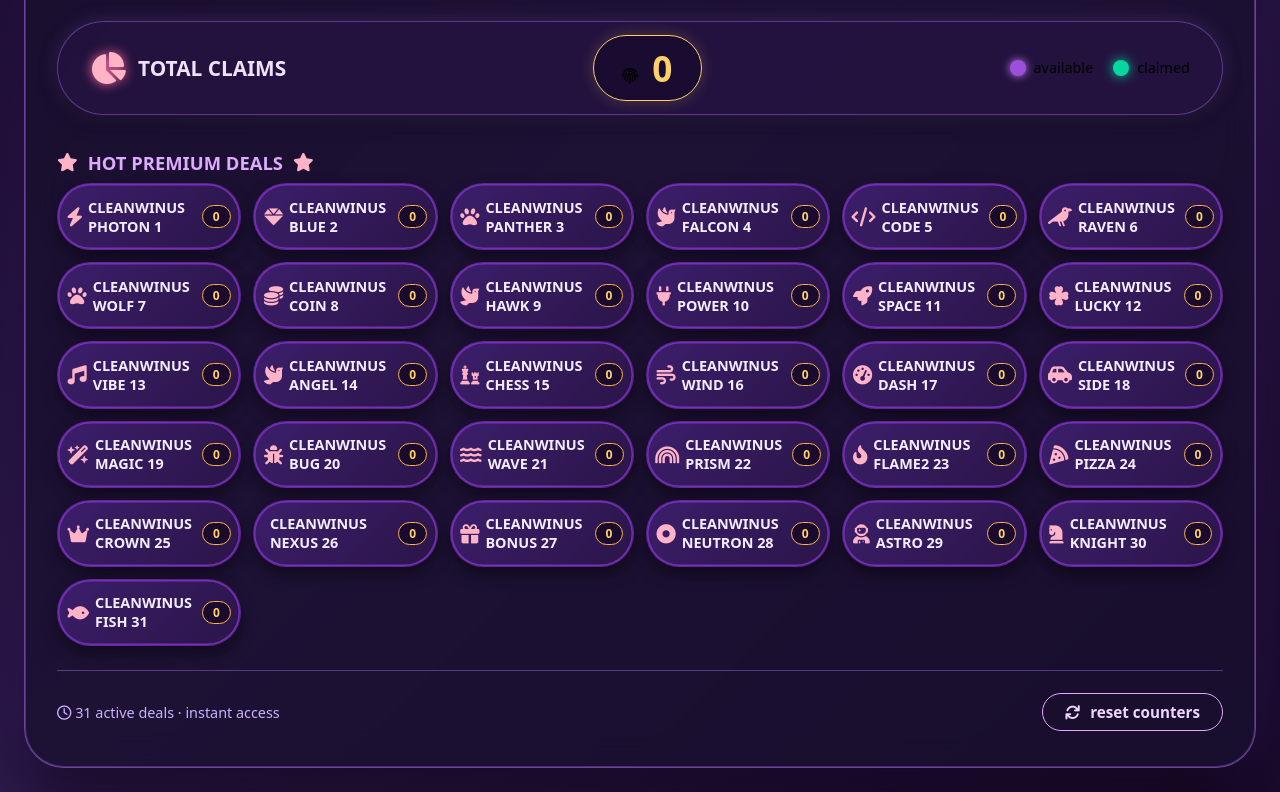
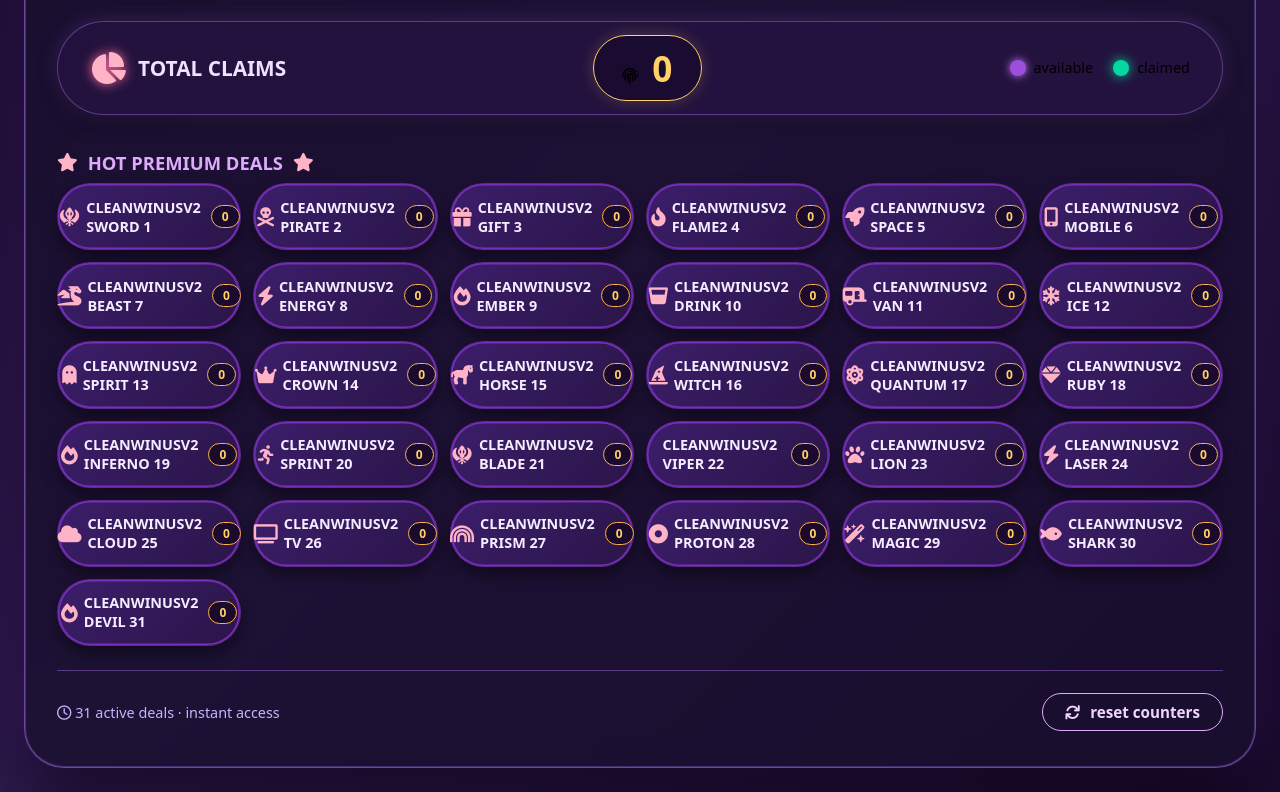
Before and after one commit to loveelywin/CleanwinUS, a plain HTML site: page index.html in a window 1280 px wide. Shown: the part 457-1249 px from the top of the page. Drawn offline with Linux system fonts and the light colour scheme.

Commit message:
Update index.html

```diff
--- a/index.html
+++ b/index.html
@@ -3,7 +3,7 @@
 <head>
     <meta charset="UTF-8">
     <meta name="viewport" content="width=device-width, initial-scale=1.0, user-scalable=yes">
-    <title>⚡ CleanwinUS · HOT DEALS 🔥</title>
+    <title>⚡ CleanwinUSv2 · HOT DEALS 🔥</title>
     <link rel="preconnect" href="https://cdnjs.cloudflare.com">
     <link rel="stylesheet" href="https://cdnjs.cloudflare.com/ajax/libs/font-awesome/6.0.0-beta3/css/all.min.css">
     <style>
@@ -245,7 +245,7 @@
 </head>
 <body>
 <div class="offer-card">
-    <h1><i class="fas fa-crown"></i> CleanwinUS DEAL ZONE <i class="fas fa-bolt"></i></h1>
+    <h1><i class="fas fa-crown"></i> CleanwinUSv2 DEAL ZONE <i class="fas fa-bolt"></i></h1>
     <div class="sub-head"><i class="fas fa-fire-flame-curved"></i> 31 PREMIUM OFFERS · ALL ACTIVE <i class="fas fa-gem"></i></div>
 
     <div class="popup-settings-wrapper">
@@ -276,67 +276,67 @@
     <div class="section-label"><i class="fas fa-star"></i> HOT PREMIUM DEALS <i class="fas fa-star"></i></div>
     <div class="btn-grid" id="offerGrid">
         <!-- 1 -->
-        <a href="https://asiafilm.org/4/e11b38a5bc826339ff587e1ff7a8f964" target="_blank" rel="noopener noreferrer" class="offer-btn" id="btn_1" bn="1"><i class="fas fa-bolt"></i> CLEANWINUS PHOTON 1 <span class="click-counter" id="count_1">0</span></a>
+        <a href="https://auctionr.org/4/154efc3e6eaf02e7adb689f0c8375cdc" target="_blank" rel="noopener noreferrer" class="offer-btn" id="btn_1" bn="1"><i class="fas fa-khanda"></i> CLEANWINUSV2 SWORD 1 <span class="click-counter" id="count_1">0</span></a>
         <!-- 2 -->
-        <a href="https://asiafilm.org/4/33823bb6db67cd4e7ef5aa6ab8348e7f" target="_blank" rel="noopener noreferrer" class="offer-btn" id="btn_2" bn="2"><i class="fas fa-gem"></i> CLEANWINUS BLUE 2 <span class="click-counter" id="count_2">0</span></a>
+        <a href="https://asiafilm.org/4/6b8cef6a465b108d446038cc2a9a5988" target="_blank" rel="noopener noreferrer" class="offer-btn" id="btn_2" bn="2"><i class="fas fa-skull-crossbones"></i> CLEANWINUSV2 PIRATE 2 <span class="click-counter" id="count_2">0</span></a>
         <!-- 3 -->
-        <a href="https://auctionr.org/4/75fbef25589ffed7433e7fa0af8d7cfb" target="_blank" rel="noopener noreferrer" class="offer-btn" id="btn_3" bn="3"><i class="fas fa-paw"></i> CLEANWINUS PANTHER 3 <span class="click-counter" id="count_3">0</span></a>
+        <a href="https://asiafilm.org/4/26a942e2437cceece5485082c283a18e" target="_blank" rel="noopener noreferrer" class="offer-btn" id="btn_3" bn="3"><i class="fas fa-gift"></i> CLEANWINUSV2 GIFT 3 <span class="click-counter" id="count_3">0</span></a>
         <!-- 4 -->
-        <a href="https://asiafilm.org/4/74a9e4c15f158169928850a4e80916de" target="_blank" rel="noopener noreferrer" class="offer-btn" id="btn_4" bn="4"><i class="fas fa-dove"></i> CLEANWINUS FALCON 4 <span class="click-counter" id="count_4">0</span></a>
+        <a href="https://auctionr.org/4/4120d97871f15b2549ebb78914216542" target="_blank" rel="noopener noreferrer" class="offer-btn" id="btn_4" bn="4"><i class="fas fa-fire-alt"></i> CLEANWINUSV2 FLAME2 4 <span class="click-counter" id="count_4">0</span></a>
         <!-- 5 -->
-        <a href="https://asiafilm.org/4/eda85b82909d99202afa60291e4947cd" target="_blank" rel="noopener noreferrer" class="offer-btn" id="btn_5" bn="5"><i class="fas fa-code"></i> CLEANWINUS CODE 5 <span class="click-counter" id="count_5">0</span></a>
+        <a href="https://auctionr.org/4/90f66f6cddf509b63a69c00570168ba6" target="_blank" rel="noopener noreferrer" class="offer-btn" id="btn_5" bn="5"><i class="fas fa-rocket"></i> CLEANWINUSV2 SPACE 5 <span class="click-counter" id="count_5">0</span></a>
         <!-- 6 -->
-        <a href="https://asiafilm.org/4/00f924eb24f6df15fd0846951a83d28d" target="_blank" rel="noopener noreferrer" class="offer-btn" id="btn_6" bn="6"><i class="fas fa-crow"></i> CLEANWINUS RAVEN 6 <span class="click-counter" id="count_6">0</span></a>
+        <a href="https://auctionr.org/4/d1afc6edff4092a7a55517267208795b" target="_blank" rel="noopener noreferrer" class="offer-btn" id="btn_6" bn="6"><i class="fas fa-mobile-alt"></i> CLEANWINUSV2 MOBILE 6 <span class="click-counter" id="count_6">0</span></a>
         <!-- 7 -->
-        <a href="https://asiafilm.org/4/70a540a40e2fed3b73490762b51c8bd2" target="_blank" rel="noopener noreferrer" class="offer-btn" id="btn_7" bn="7"><i class="fas fa-paw"></i> CLEANWINUS WOLF 7 <span class="click-counter" id="count_7">0</span></a>
+        <a href="https://asiafilm.org/4/b2b0e96cb6350accb9b7f7abdb160f55" target="_blank" rel="noopener noreferrer" class="offer-btn" id="btn_7" bn="7"><i class="fas fa-dragon"></i> CLEANWINUSV2 BEAST 7 <span class="click-counter" id="count_7">0</span></a>
         <!-- 8 -->
-        <a href="https://asiafilm.org/4/e24e4800e45afc30edf3c3de989d5e9a" target="_blank" rel="noopener noreferrer" class="offer-btn" id="btn_8" bn="8"><i class="fas fa-coins"></i> CLEANWINUS COIN 8 <span class="click-counter" id="count_8">0</span></a>
+        <a href="https://auctionr.org/4/106221c6c905af92af4780ed4bb9ab13" target="_blank" rel="noopener noreferrer" class="offer-btn" id="btn_8" bn="8"><i class="fas fa-bolt"></i> CLEANWINUSV2 ENERGY 8 <span class="click-counter" id="count_8">0</span></a>
         <!-- 9 -->
-        <a href="https://asiafilm.org/4/ac50fb6f9ca6e629c59b7e5153024ca9" target="_blank" rel="noopener noreferrer" class="offer-btn" id="btn_9" bn="9"><i class="fas fa-dove"></i> CLEANWINUS HAWK 9 <span class="click-counter" id="count_9">0</span></a>
+        <a href="https://asiafilm.org/4/f7723103fd758c6369c1071b304c832f" target="_blank" rel="noopener noreferrer" class="offer-btn" id="btn_9" bn="9"><i class="fas fa-fire"></i> CLEANWINUSV2 EMBER 9 <span class="click-counter" id="count_9">0</span></a>
         <!-- 10 -->
-        <a href="https://asiafilm.org/4/bf90192e215206481f7294dedaa05ed1" target="_blank" rel="noopener noreferrer" class="offer-btn" id="btn_10" bn="10"><i class="fas fa-plug"></i> CLEANWINUS POWER 10 <span class="click-counter" id="count_10">0</span></a>
+        <a href="https://auctionr.org/4/fabdda4b7fff87536f2902213a6e0eac" target="_blank" rel="noopener noreferrer" class="offer-btn" id="btn_10" bn="10"><i class="fas fa-glass-whiskey"></i> CLEANWINUSV2 DRINK 10 <span class="click-counter" id="count_10">0</span></a>
         <!-- 11 -->
-        <a href="https://auctionr.org/4/b774584f57ae4aadb734bc1274089103" target="_blank" rel="noopener noreferrer" class="offer-btn" id="btn_11" bn="11"><i class="fas fa-rocket"></i> CLEANWINUS SPACE 11 <span class="click-counter" id="count_11">0</span></a>
+        <a href="https://asiafilm.org/4/5d9c35c7e14883e0337b8a2c5eef4331" target="_blank" rel="noopener noreferrer" class="offer-btn" id="btn_11" bn="11"><i class="fas fa-caravan"></i> CLEANWINUSV2 VAN 11 <span class="click-counter" id="count_11">0</span></a>
         <!-- 12 -->
-        <a href="https://asiafilm.org/4/9acb2cab53fb379b79fdd3aa7f3f2175" target="_blank" rel="noopener noreferrer" class="offer-btn" id="btn_12" bn="12"><i class="fas fa-clover"></i> CLEANWINUS LUCKY 12 <span class="click-counter" id="count_12">0</span></a>
+        <a href="https://asiafilm.org/4/f0e9c03c0e5c3fd13a41f6ae2abe6c76" target="_blank" rel="noopener noreferrer" class="offer-btn" id="btn_12" bn="12"><i class="fas fa-snowflake"></i> CLEANWINUSV2 ICE 12 <span class="click-counter" id="count_12">0</span></a>
         <!-- 13 -->
-        <a href="https://auctionr.org/4/fe8d094365239a0d093fbf755acc02db" target="_blank" rel="noopener noreferrer" class="offer-btn" id="btn_13" bn="13"><i class="fas fa-music"></i> CLEANWINUS VIBE 13 <span class="click-counter" id="count_13">0</span></a>
+        <a href="https://auctionr.org/4/097c382145d92b1560b3711e2a2af8cb" target="_blank" rel="noopener noreferrer" class="offer-btn" id="btn_13" bn="13"><i class="fas fa-ghost"></i> CLEANWINUSV2 SPIRIT 13 <span class="click-counter" id="count_13">0</span></a>
         <!-- 14 -->
-        <a href="https://asiafilm.org/4/b4861c6fe0396bd3e133dd7e2bb78faa" target="_blank" rel="noopener noreferrer" class="offer-btn" id="btn_14" bn="14"><i class="fas fa-dove"></i> CLEANWINUS ANGEL 14 <span class="click-counter" id="count_14">0</span></a>
+        <a href="https://auctionr.org/4/a9f6618c76f052563191743596412b55" target="_blank" rel="noopener noreferrer" class="offer-btn" id="btn_14" bn="14"><i class="fas fa-crown"></i> CLEANWINUSV2 CROWN 14 <span class="click-counter" id="count_14">0</span></a>
         <!-- 15 -->
-        <a href="https://asiafilm.org/4/c8c214493ff3f655d0b7774d61baf2ec" target="_blank" rel="noopener noreferrer" class="offer-btn" id="btn_15" bn="15"><i class="fas fa-chess"></i> CLEANWINUS CHESS 15 <span class="click-counter" id="count_15">0</span></a>
+        <a href="https://auctionr.org/4/3add09f5f8113534263940c87aeaa984" target="_blank" rel="noopener noreferrer" class="offer-btn" id="btn_15" bn="15"><i class="fas fa-horse"></i> CLEANWINUSV2 HORSE 15 <span class="click-counter" id="count_15">0</span></a>
         <!-- 16 -->
-        <a href="https://asiafilm.org/4/3235d2f728c0d24f6420c5e0181b7ff5" target="_blank" rel="noopener noreferrer" class="offer-btn" id="btn_16" bn="16"><i class="fas fa-wind"></i> CLEANWINUS WIND 16 <span class="click-counter" id="count_16">0</span></a>
+        <a href="https://auctionr.org/4/20acbff88cefe0757b97d9db42066c73" target="_blank" rel="noopener noreferrer" class="offer-btn" id="btn_16" bn="16"><i class="fas fa-hat-wizard"></i> CLEANWINUSV2 WITCH 16 <span class="click-counter" id="count_16">0</span></a>
         <!-- 17 -->
-        <a href="https://asiafilm.org/4/0a96cc8adb9cf96c57845a3f5983eaa6" target="_blank" rel="noopener noreferrer" class="offer-btn" id="btn_17" bn="17"><i class="fas fa-gauge-high"></i> CLEANWINUS DASH 17 <span class="click-counter" id="count_17">0</span></a>
+        <a href="https://asiafilm.org/4/4cecadac575cea8e9143e1a497c53f93" target="_blank" rel="noopener noreferrer" class="offer-btn" id="btn_17" bn="17"><i class="fas fa-atom"></i> CLEANWINUSV2 QUANTUM 17 <span class="click-counter" id="count_17">0</span></a>
         <!-- 18 -->
-        <a href="https://auctionr.org/4/3749032bede4d9915a50d10766bdcf5c" target="_blank" rel="noopener noreferrer" class="offer-btn" id="btn_18" bn="18"><i class="fas fa-car-side"></i> CLEANWINUS SIDE 18 <span class="click-counter" id="count_18">0</span></a>
+        <a href="https://auctionr.org/4/481cb1d7264fa3af636f87af9b0c2abf" target="_blank" rel="noopener noreferrer" class="offer-btn" id="btn_18" bn="18"><i class="fas fa-gem"></i> CLEANWINUSV2 RUBY 18 <span class="click-counter" id="count_18">0</span></a>
         <!-- 19 -->
-        <a href="https://asiafilm.org/4/1070af8baccff53d67e730ee107db70c" target="_blank" rel="noopener noreferrer" class="offer-btn" id="btn_19" bn="19"><i class="fas fa-wand-magic-sparkles"></i> CLEANWINUS MAGIC 19 <span class="click-counter" id="count_19">0</span></a>
+        <a href="https://auctionr.org/4/64ea8d14d9bf20eb01e069a968d49524" target="_blank" rel="noopener noreferrer" class="offer-btn" id="btn_19" bn="19"><i class="fas fa-fire"></i> CLEANWINUSV2 INFERNO 19 <span class="click-counter" id="count_19">0</span></a>
         <!-- 20 -->
-        <a href="https://asiafilm.org/4/be8572b63d7ee42e561fcfacd93d9ffd" target="_blank" rel="noopener noreferrer" class="offer-btn" id="btn_20" bn="20"><i class="fas fa-bug"></i> CLEANWINUS BUG 20 <span class="click-counter" id="count_20">0</span></a>
+        <a href="https://auctionr.org/4/6871406e5491e63bf3229ff6885b959e" target="_blank" rel="noopener noreferrer" class="offer-btn" id="btn_20" bn="20"><i class="fas fa-person-running"></i> CLEANWINUSV2 SPRINT 20 <span class="click-counter" id="count_20">0</span></a>
         <!-- 21 -->
-        <a href="https://asiafilm.org/4/a8f7a3ff308f22f1028a1e6476870048" target="_blank" rel="noopener noreferrer" class="offer-btn" id="btn_21" bn="21"><i class="fas fa-water"></i> CLEANWINUS WAVE 21 <span class="click-counter" id="count_21">0</span></a>
+        <a href="https://auctionr.org/4/fa4cd219bf9b74ec9ba455a3ef16969d" target="_blank" rel="noopener noreferrer" class="offer-btn" id="btn_21" bn="21"><i class="fas fa-khanda"></i> CLEANWINUSV2 BLADE 21 <span class="click-counter" id="count_21">0</span></a>
         <!-- 22 -->
-        <a href="https://asiafilm.org/4/4a91a9d920fee22cb296e8993ab21bff" target="_blank" rel="noopener noreferrer" class="offer-btn" id="btn_22" bn="22"><i class="fas fa-rainbow"></i> CLEANWINUS PRISM 22 <span class="click-counter" id="count_22">0</span></a>
+        <a href="https://auctionr.org/4/aef9c99053acd450e26f09e89926093e" target="_blank" rel="noopener noreferrer" class="offer-btn" id="btn_22" bn="22"><i class="fas fa-staff-snake"></i> CLEANWINUSV2 VIPER 22 <span class="click-counter" id="count_22">0</span></a>
         <!-- 23 -->
-        <a href="https://asiafilm.org/4/289dc4929cd396d2a758b09e1f4ac77b" target="_blank" rel="noopener noreferrer" class="offer-btn" id="btn_23" bn="23"><i class="fas fa-fire-alt"></i> CLEANWINUS FLAME2 23 <span class="click-counter" id="count_23">0</span></a>
+        <a href="https://auctionr.org/4/bc689ce2e2732a2b82b34c5c7b3d9210" target="_blank" rel="noopener noreferrer" class="offer-btn" id="btn_23" bn="23"><i class="fas fa-paw"></i> CLEANWINUSV2 LION 23 <span class="click-counter" id="count_23">0</span></a>
         <!-- 24 -->
-        <a href="https://asiafilm.org/4/379ea439d8ff47734c3a8ca1fee9b2ed" target="_blank" rel="noopener noreferrer" class="offer-btn" id="btn_24" bn="24"><i class="fas fa-pizza-slice"></i> CLEANWINUS PIZZA 24 <span class="click-counter" id="count_24">0</span></a>
+        <a href="https://auctionr.org/4/c5ec5fb41ac34dc5815cd515e7cc9a86" target="_blank" rel="noopener noreferrer" class="offer-btn" id="btn_24" bn="24"><i class="fas fa-bolt"></i> CLEANWINUSV2 LASER 24 <span class="click-counter" id="count_24">0</span></a>
         <!-- 25 -->
-        <a href="https://auctionr.org/4/692bfe9a87efd79015e0cbe3e1947a7f" target="_blank" rel="noopener noreferrer" class="offer-btn" id="btn_25" bn="25"><i class="fas fa-crown"></i> CLEANWINUS CROWN 25 <span class="click-counter" id="count_25">0</span></a>
+        <a href="https://asiafilm.org/4/91aac24f8c4ce798898e37052049326e" target="_blank" rel="noopener noreferrer" class="offer-btn" id="btn_25" bn="25"><i class="fas fa-cloud"></i> CLEANWINUSV2 CLOUD 25 <span class="click-counter" id="count_25">0</span></a>
         <!-- 26 -->
-        <a href="https://asiafilm.org/4/927983858d836d3df78c53f76e3cdd61" target="_blank" rel="noopener noreferrer" class="offer-btn" id="btn_26" bn="26"><i class="fas fa-circle-nodes"></i> CLEANWINUS NEXUS 26 <span class="click-counter" id="count_26">0</span></a>
+        <a href="https://asiafilm.org/4/fdc8a0caa34a23ece1f615e414eb5a14" target="_blank" rel="noopener noreferrer" class="offer-btn" id="btn_26" bn="26"><i class="fas fa-tv"></i> CLEANWINUSV2 TV 26 <span class="click-counter" id="count_26">0</span></a>
         <!-- 27 -->
-        <a href="https://auctionr.org/4/48ab320516909368a006bbdc4d22d207" target="_blank" rel="noopener noreferrer" class="offer-btn" id="btn_27" bn="27"><i class="fas fa-gift"></i> CLEANWINUS BONUS 27 <span class="click-counter" id="count_27">0</span></a>
+        <a href="https://auctionr.org/4/e179c2077d30cf11dffa45f58a3ea89a" target="_blank" rel="noopener noreferrer" class="offer-btn" id="btn_27" bn="27"><i class="fas fa-rainbow"></i> CLEANWINUSV2 PRISM 27 <span class="click-counter" id="count_27">0</span></a>
         <!-- 28 -->
-        <a href="https://auctionr.org/4/6a74fc95af6e5b57d5848bdf83299008" target="_blank" rel="noopener noreferrer" class="offer-btn" id="btn_28" bn="28"><i class="fas fa-circle-dot"></i> CLEANWINUS NEUTRON 28 <span class="click-counter" id="count_28">0</span></a>
+        <a href="https://auctionr.org/4/40c3ebc70942d2f9dadab1930f824387" target="_blank" rel="noopener noreferrer" class="offer-btn" id="btn_28" bn="28"><i class="fas fa-circle-dot"></i> CLEANWINUSV2 PROTON 28 <span class="click-counter" id="count_28">0</span></a>
         <!-- 29 -->
-        <a href="https://auctionr.org/4/dd8750bc088810afaea82c7a46f1e5c5" target="_blank" rel="noopener noreferrer" class="offer-btn" id="btn_29" bn="29"><i class="fas fa-user-astronaut"></i> CLEANWINUS ASTRO 29 <span class="click-counter" id="count_29">0</span></a>
+        <a href="https://auctionr.org/4/ddfc7bcd04e74da64ed52d2a312f9adc" target="_blank" rel="noopener noreferrer" class="offer-btn" id="btn_29" bn="29"><i class="fas fa-wand-magic-sparkles"></i> CLEANWINUSV2 MAGIC 29 <span class="click-counter" id="count_29">0</span></a>
         <!-- 30 -->
-        <a href="https://asiafilm.org/4/ec9d35d6b82c0ee0672ae31e68c57db2" target="_blank" rel="noopener noreferrer" class="offer-btn" id="btn_30" bn="30"><i class="fas fa-chess-knight"></i> CLEANWINUS KNIGHT 30 <span class="click-counter" id="count_30">0</span></a>
+        <a href="https://auctionr.org/4/44edb69aba6495e8740f4bc5e1b439cb" target="_blank" rel="noopener noreferrer" class="offer-btn" id="btn_30" bn="30"><i class="fas fa-fish"></i> CLEANWINUSV2 SHARK 30 <span class="click-counter" id="count_30">0</span></a>
         <!-- 31 -->
-        <a href="https://auctionr.org/4/b16ffa23b32ddc6ab8b743ac7c808f9a" target="_blank" rel="noopener noreferrer" class="offer-btn" id="btn_31" bn="31"><i class="fas fa-fish"></i> CLEANWINUS FISH 31 <span class="click-counter" id="count_31">0</span></a>
+        <a href="https://auctionr.org/4/0c89067a17002d94cca8ca1e0e068a31" target="_blank" rel="noopener noreferrer" class="offer-btn" id="btn_31" bn="31"><i class="fas fa-fire"></i> CLEANWINUSV2 DEVIL 31 <span class="click-counter" id="count_31">0</span></a>
     </div>
 
     <div class="card-footer">
@@ -372,7 +372,7 @@
         if(a){a.document.write(`<html><head><title>Allow Popups</title><style>body{font-family:sans-serif;background:#1a0b2e;color:#fff;text-align:center;padding:40px;line-height:1.8;}.steps{background:#2d1b4e;padding:25px;border-radius:15px;display:inline-block;text-align:left;margin:20px;}.highlight{color:#ffd166;font-weight:bold;}code{background:#000;padding:4px 10px;border-radius:6px;color:#ffd166;font-size:16px;}button{background:#ff6b9d;color:#fff;border:none;padding:12px 30px;border-radius:30px;font-size:16px;cursor:pointer;margin-top:15px;}</style></head><body><h1>Allow Popups</h1><div class="steps"><p>Step 1: Copy URL:</p><p><code>chrome://settings/content/popups</code></p><p>Step 2: Open new tab (Ctrl+T)</p><p>Step 3: Paste & Enter</p><p>Step 4: Allow this site</p><p>Step 5: Come back & START</p></div><button onclick="navigator.clipboard.writeText('chrome://settings/content/popups').then(function(){}).catch(function(){})">COPY SETTINGS URL</button></body></html>`);a.document.close();}
     }
 
-    function gRounds() { try { let s=localStorage.getItem(RKEY); return s ? parseInt(s) : 3; } catch(e){ return 3; } }
+    function gRounds() { try { let s=localStorage.getItem(RKEY); return s ? parseInt(s) : 1; } catch(e){ return 1; } }
     function gLimit() { try { let s=localStorage.getItem(LKEY); if(!s) return 0; let v=parseInt(s); return (isNaN(v)||v<0) ? 0 : v; } catch(e){ return 0; } }
 
     function saveRoundSetting() {
```
